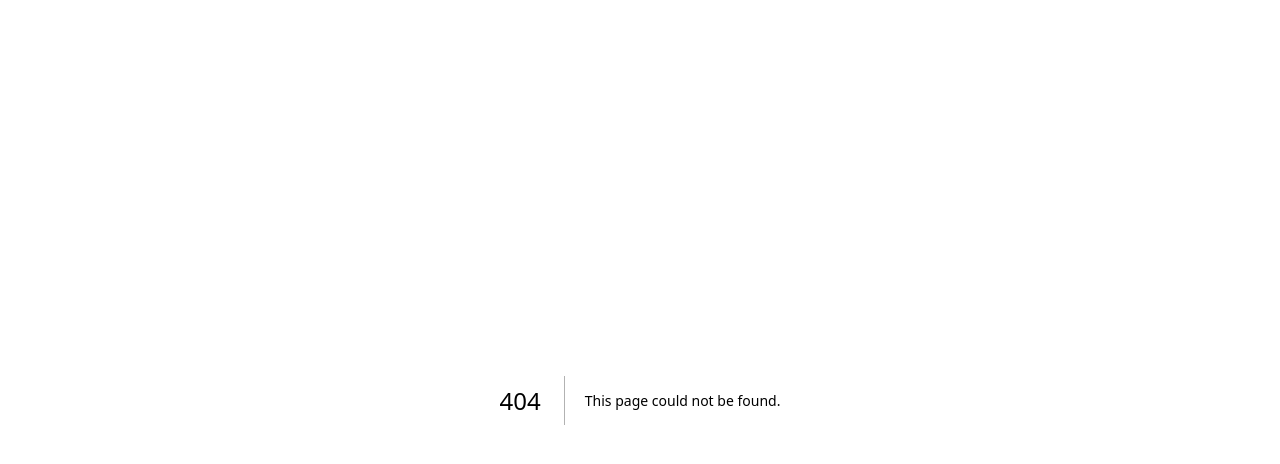
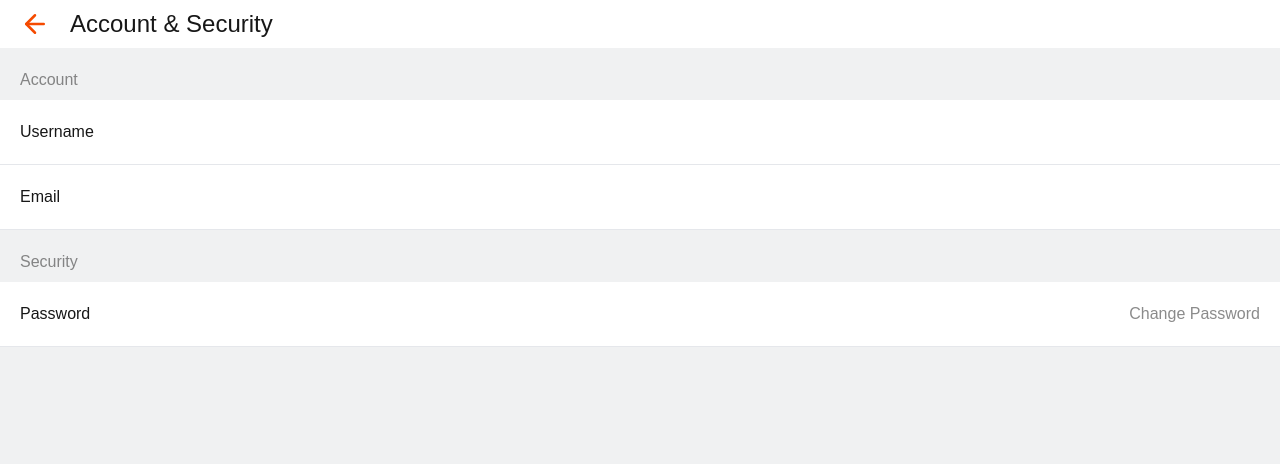
Before and after one commit to KenshienAlao/Shop, a Next.js app in the folder frontend/: page /settings/account in a window 1280 px wide. Before the commit this address had no page. Shown: the top 464 px of the page. Built offline with nearby package versions, Linux system fonts and the light colour scheme; no server answers.

Commit message:
feat: added a refresh_token and also added some new things in the Me tab

```diff
--- a/frontend/app/globals.css
+++ b/frontend/app/globals.css
@@ -2,8 +2,9 @@
 
 @theme {
   --color-accent: var(--accent);
-  --color-main: var(--foreground);
-  --color-submain: color-mix(in srgb, var(--foreground) 70%, transparent);
+  --color-main: var(--background);
+  --color-forground: var(--foreground);
+  --color-subforground: color-mix(in srgb, var(--foreground) 50%, transparent);
 }
 
 :root {
@@ -21,7 +22,7 @@
 }
 
 @utility container-shadow {
-  @apply shadow-2xl shadow-gray-950;
+  @apply shadow-lg ring-2 ring-gray-200;
 }
 
 body {
--- a/frontend/app/page.tsx
+++ b/frontend/app/page.tsx
@@ -5,7 +5,7 @@ import { useEffect } from "react";
 export default function Start() {
   const router = useRouter()
   useEffect(() => {
-    router.replace("/auth/login")
+    router.replace("/page/dashboard")
   }, [router])
   return null;
 
--- /dev/null
+++ b/frontend/app/page/components/account/components/sections.tsx
@@ -0,0 +1,44 @@
+import { ChevronRight } from "lucide-react";
+import Link from "next/link";
+
+const sections = [
+  {
+    section: "My Account",
+    context: [
+      { name: "Account & Security", href: "/settings/account" },
+      { name: "My Address", href: "/settings/addresses" },
+    ],
+  },
+  {
+    section: "Support",
+    context: [
+      { name: "About", href: "/about" },
+    ],
+  }
+]
+
+export function Sections() {
+
+  return (
+    <>
+      {sections.map((item) => (
+        <div key={item.section} className="flex flex-col gap-2">
+          <div className="mt-5">
+            <h1 className="text-md text-subforground px-5">{item.section}</h1>
+          </div>
+          <div className="bg-white flex-col">
+            {item.context.map((subItem) => (
+              <div key={subItem.name}>
+                <Link href={subItem.href} className="flex justify-between px-5 py-5">
+                  <h1 className="text-forground">{subItem.name}</h1>
+                  <ChevronRight className="text-subforground" />
+                </Link>
+                <div className="h-px bg-gray-200" />
+              </div>
+            ))}
+          </div>
+        </div>
+      ))}
+    </>
+  );
+}
--- a/frontend/app/page/components/account.tsx
+++ b/frontend/app/page/components/account/page.tsx
@@ -1,5 +1,6 @@
 import useProfile from "@/app/hooks/useProfile";
 import { User2 } from "lucide-react";
+import { Sections } from "./components/sections";
 
 export default function Account() {
     const { username } = useProfile();
@@ -9,15 +10,15 @@ export default function Account() {
             <div className="container-parent">
                 {/* header */}
                 <div className="bg-accent">
-                    <div className="mt-5 py-5 px-7 flex items-center gap-2">
+                    <div className="mt-5 py-5 px-7 flex items-center gap-5 text-main">
                         <div className="bg-white rounded-full p-5">
                             <User2 className="text-accent" size={50} />
                         </div>
                         <span className="text-lg font-semibold">{username}</span>
                     </div>
                 </div>
-                <div className="container-child flex-1">
-                    <div>hi</div>
+                <div className="container-parent bg-gray-500/10">
+                    <Sections />
                 </div>
             </div>
         </>
--- a/frontend/app/page/components/navbar.tsx
+++ b/frontend/app/page/components/navbar.tsx
@@ -5,9 +5,6 @@ interface NavbarProps {
     isActive: string;
     setIsActive: (tab: string) => void;
 }
-
-function Navbar({ isActive, setIsActive }: NavbarProps) {
-    console.log("navbar rendered");
 
 const tab = [
     {
@@ -28,6 +25,8 @@ function Navbar({ isActive, setIsActive }: NavbarProps) {
     },
 ];
 
+
+function Navbar({ isActive, setIsActive }: NavbarProps) {
     return (
         <nav className="container-shadow sticky">
             <div className="flex justify-around py-3">
@@ -37,11 +36,12 @@ function Navbar({ isActive, setIsActive }: NavbarProps) {
                         <button
                             key={item.name}
                             onClick={() => setIsActive(item.name)}
-                            className={`flex flex-col items-center gap-1 active:opacity-50 ${isActive === item.name ? "text-accent" : "text-submain"}`}
+                            className={`flex flex-col items-center gap-1 active:opacity-50 ${isActive === item.name ? "text-accent" : "text-subforground"}`}
                         >
                             <Icon className="w-full text-center" />
                             <p className="w-full text-center">{item.name}</p>
                         </button>
+
                     );
                 })}
             </div>
--- a/frontend/app/page/dashboard/page.tsx
+++ b/frontend/app/page/dashboard/page.tsx
@@ -1,16 +1,22 @@
 "use client"
 
-import { memo, useState } from "react";
+import { useCallback, useState } from "react";
 import LazyWrapper from "@/app/auth/utils/lazywrapper";
 import Navbar from "@/app/page/components/navbar";
 import Home from "@/app/page/components/home";
 import Mall from "@/app/page/components/mall";
 import Cart from "@/app/page/components/cart";
-import Account from "@/app/page/components/account";
+import Account from "@/app/page/components/account/page";
+import { isatty } from "tty";
 
 
 export default function Dashboard() {
     const [isActive, setIsActive] = useState<string>("Home");
+
+    const handleSetActive = useCallback((tab: string) => {
+        setIsActive(tab)
+
+    }, [])
 
     return (
 
@@ -22,8 +28,10 @@ export default function Dashboard() {
                     {isActive === "Cart" && <Cart />}
                     {isActive === "Me" && <Account />}
                 </main>
-                <Navbar isActive={isActive} setIsActive={setIsActive} />
+                <Navbar isActive={isActive} setIsActive={handleSetActive} />
             </LazyWrapper>
         </div>
     )
+
+
 }
--- /dev/null
+++ b/frontend/app/settings/account/page.tsx
@@ -0,0 +1,77 @@
+"use client"
+import useProfile from "@/app/hooks/useProfile";
+import { ArrowLeft } from "lucide-react";
+import Link from "next/link";
+
+
+
+
+
+export default function Page() {
+  const { username, email } = useProfile();
+
+
+
+
+  const sections = [
+    {
+      section: "Account",
+      context: [
+        {
+          label: "Username",
+          info: username,
+        },
+        {
+          label: "Email",
+          info: email,
+        }
+      ]
+    },
+    {
+      section: "Security",
+      context: [
+        {
+          label: "Password",
+          info: "Change Password",
+        }
+      ]
+    }
+  ]
+  return (
+    <>
+      <div className="min-h-dvh bg-gray-500/10">
+        <div className="container-parent bg-white">
+          <div className="flex items-center gap-5 px-5 py-2">
+            {/*header */}
+            <div className="flex items-center gap-5">
+              <Link href="/page/dashboard">
+                <ArrowLeft className="text-accent" size={30} />
+              </Link>
+              <h1 className="text-foreground text-2xl"> Account & Security</h1>
+            </div>
+          </div>
+        </div>
+        <div className="container-parent">
+          {sections.map((item) => (
+            <div key={item.section} className="flex flex-col gap-2">
+              <div className="mt-5">
+                <h1 className="text-md text-subforground px-5">{item.section}</h1>
+              </div>
+              <div className="bg-white flex-col">
+                {item.context.map((subItem) => (
+                  <div key={subItem.label}>
+                    <div className="flex justify-between px-5 py-5">
+                      <h1 className="text-forground">{subItem.label}</h1>
+                      <h1 className="text-subforground">{subItem.info}</h1>
+                    </div>
+                    <div className="h-px bg-gray-200" />
+                  </div>
+                ))}
+              </div>
+            </div>
+          ))}
+        </div>
+      </div>
+    </>
+  );
+}
```
Also changed, not shown: frontend/app/auth/login/page.tsx (+9 -8 lines), 1 other file (tests, documents, lock files or other folders). Lines whose indentation alone changed are shown as unchanged.
